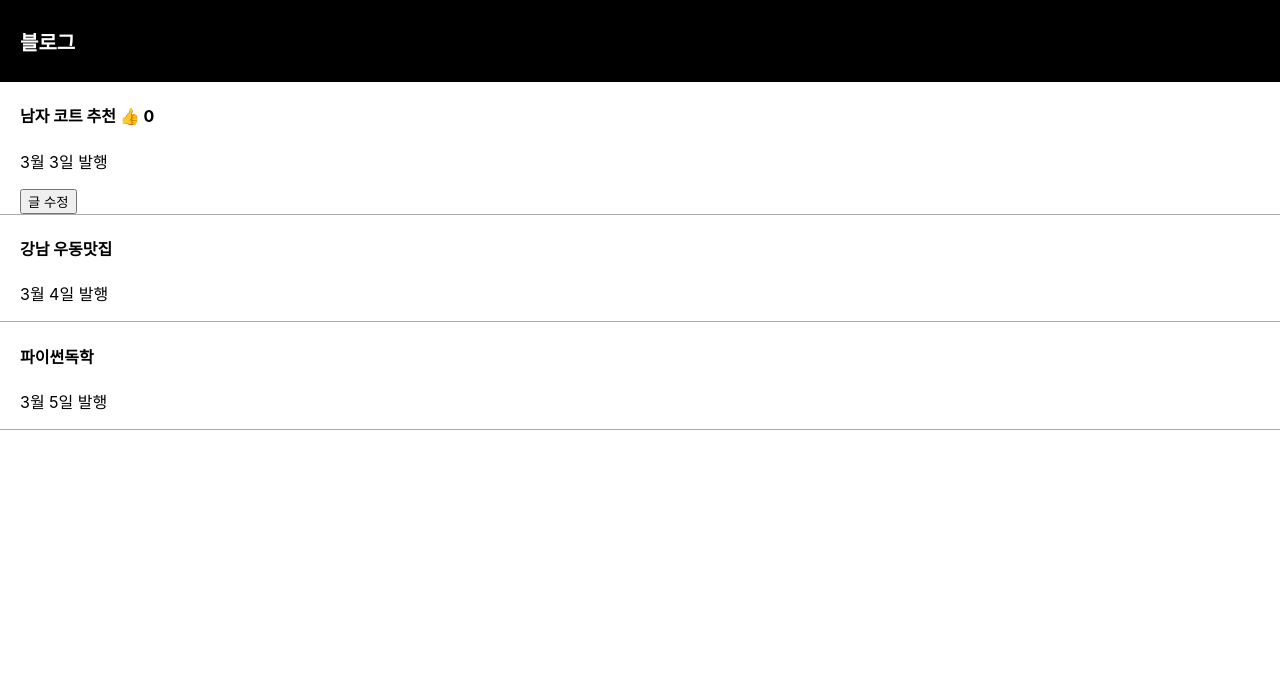
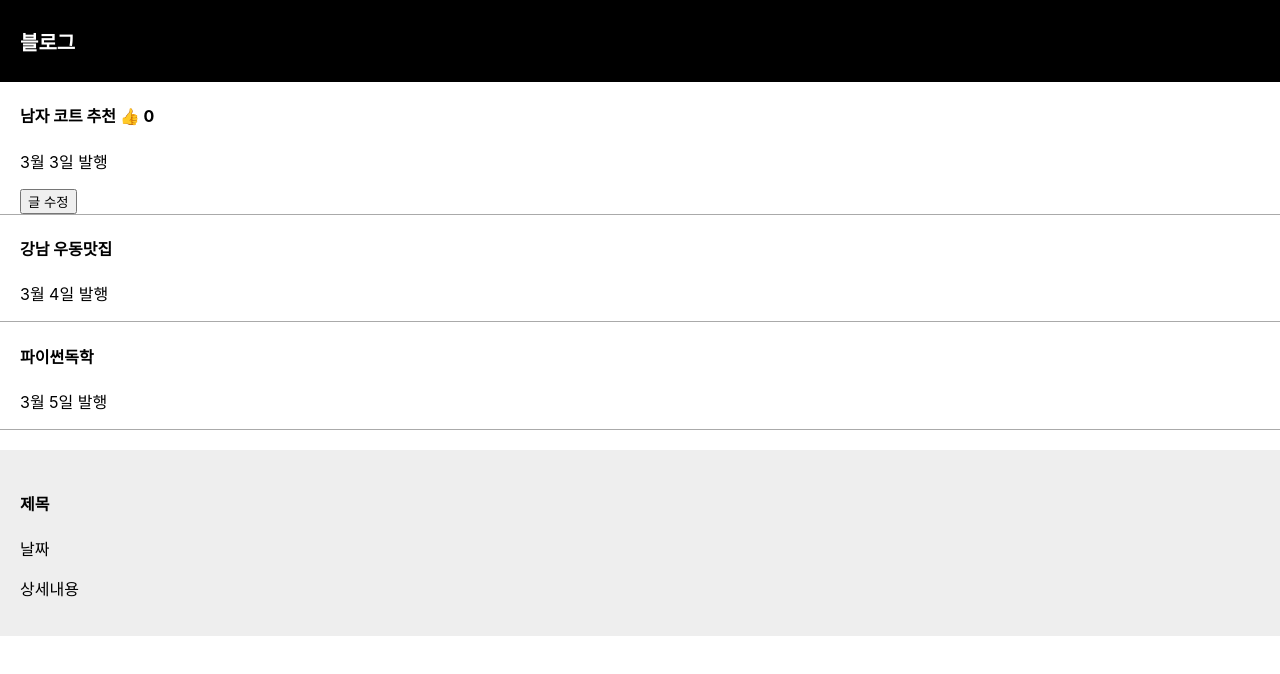
Before and after one commit to wangkodok/React-Study, a React (Create React App) app in the folder blog/: page / in a window 1280 px wide. Shown: the top 674 px of the page. Built offline with nearby package versions, Linux system fonts and the light colour scheme.

Commit message:
리액트 컴포넌트 코드

```diff
--- a/blog/src/App.css
+++ b/blog/src/App.css
@@ -15,6 +15,13 @@ div {
   padding: 0 0 0 20px;
   text-align: left;
   border-bottom: 1px solid #aaa;
+}
+
+.model {
+  margin: 20px 0 0 0;
+  padding: 20px;
+  background-color: #eee;
+  text-align: left;
 }
 
 .black-nav {
--- a/blog/src/App.js
+++ b/blog/src/App.js
@@ -32,8 +32,21 @@ function App() {
         <h4>{title[2]}</h4>
         <p>3월 5일 발행</p>
       </div>
+      <Model></Model>
     </div>
   );
 }
 
+function Model() {
+  return (
+    <>
+      <div className="model">
+        <h4>제목</h4>
+        <p>날짜</p>
+        <p>상세내용</p>
+      </div>
+    </>
+  )
+}
+
 export default App;
```
